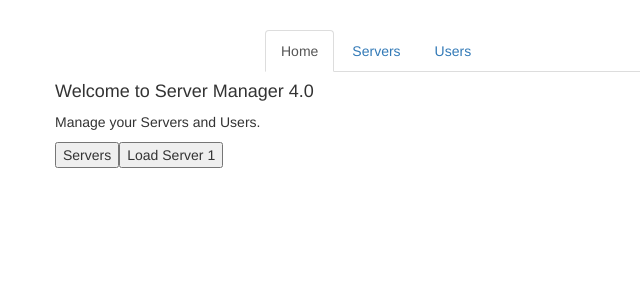
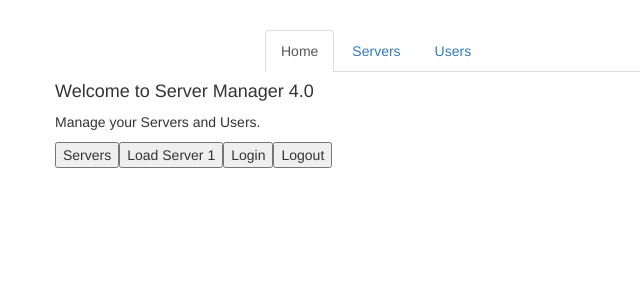
Before and after one commit to antoanparashkevov/angular-routes, an Angular app: page / in a window 1280 px wide. Shown: the top 300 px of the page, without its empty margins (0-640 px from the left). Built offline with nearby package versions, Linux system fonts and the light colour scheme.

Commit message:
two buttons for login and logout for our fake authentication service

```diff
--- a/src/app/app-router.module.ts
+++ b/src/app/app-router.module.ts
@@ -26,7 +26,7 @@ const routes: Routes = [
   {
     path: 'servers',
     component: ServersComponent,
-    canActivate:[AuthGuard],
+    canActivateChild:[AuthGuard],//all child routes not a parent one
     children: [
       {
         path: ':id',
--- a/src/app/auth-guard.service.ts
+++ b/src/app/auth-guard.service.ts
@@ -1,11 +1,11 @@
-import {ActivatedRouteSnapshot, CanActivate, Router, RouterStateSnapshot} from "@angular/router"; //interface
+import {ActivatedRouteSnapshot, CanActivate, CanActivateChild, Router, RouterStateSnapshot} from "@angular/router"; //interface
 import {Injectable} from "@angular/core";
 import {Observable} from "rxjs/Observable";
 import {FakeAuth} from "./fake-auth.service";
 
 
 @Injectable()
-export class AuthGuard implements CanActivate {
+export class AuthGuard implements CanActivate, CanActivateChild {
 
   constructor(private authService: FakeAuth, private router: Router) {
   }
@@ -20,8 +20,11 @@ export class AuthGuard implements CanActivate {
           } else {
               this.router.navigate(['/'])
             }
-          }
+          })
+   }
 
-    )
+   canActivateChild(route: ActivatedRouteSnapshot, state: RouterStateSnapshot): Observable<boolean> | Promise<boolean> | boolean {
+    return this.canActivate(route, state)
    }
+
 }
--- a/src/app/fake-auth.service.ts
+++ b/src/app/fake-auth.service.ts
@@ -4,7 +4,7 @@ export class FakeAuth {
   isAuthenticated() {
     return new Promise((resolve,reject)=>{
       setTimeout( () =>
-        resolve(this.loggedIn),2000)
+        resolve(this.loggedIn),800)
     })
 
   }
@@ -12,6 +12,7 @@ export class FakeAuth {
   login() {
     this.loggedIn = true;
   }
+
   logout() {
     this.loggedIn = false;
 
--- a/src/app/home/home.component.html
+++ b/src/app/home/home.component.html
@@ -2,3 +2,5 @@
 <p>Manage your Servers and Users.</p>
 <button (click)="toServer()">Servers</button>
 <button (click)="loadServer(1)">Load Server 1</button>
+<button (click)="onLogin()">Login</button>
+<button (click)="onLogout()">Logout</button>
--- a/src/app/home/home.component.ts
+++ b/src/app/home/home.component.ts
@@ -1,5 +1,6 @@
 import { Component, OnInit } from '@angular/core';
 import {Router} from "@angular/router";
+import {FakeAuth} from "../fake-auth.service";
 
 @Component({
   selector: 'app-home',
@@ -8,7 +9,7 @@ import {Router} from "@angular/router";
 })
 export class HomeComponent implements OnInit {
 
-  constructor(private router: Router) { }
+  constructor(private router: Router, private authService: FakeAuth) { }
 
   ngOnInit() {
   }
@@ -21,4 +22,11 @@ export class HomeComponent implements OnInit {
     this.router.navigate(['/server', id], {queryParams: {allowEdit: true}, fragment: 'loading'})
   }
 
+  onLogin() {
+    this.authService.login()
+  }
+
+  onLogout() {
+    this.authService.logout()
+  }
 }
```
